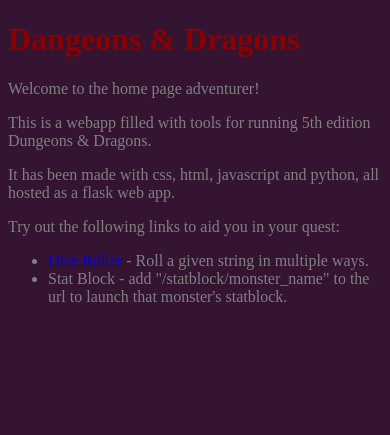
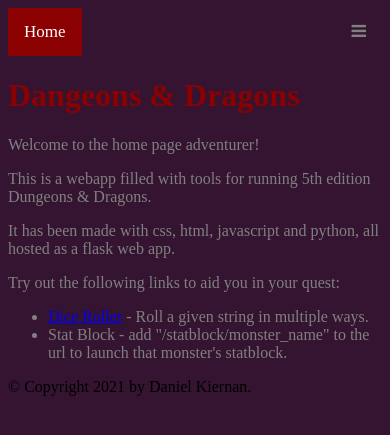
Before and after one commit to Macavitymadcap/DnD, a Flask app: page / in a window 390 px wide. Shown: the top 435 px of the page. Run offline with Flask 2, Linux system fonts and the light colour scheme; some web fonts are replaced.

Commit message:
Added base html and css

```diff
--- /dev/null
+++ b/Static/base.css
@@ -0,0 +1,57 @@
+/* Add a black background color to the top navigation */
+.topnav {
+  background-color: #351431;
+  overflow: hidden;
+}
+
+/* Style the links inside the navigation bar */
+.topnav a {
+  float: left;
+  display: block;
+  color: grey;
+  text-align: center;
+  padding: 14px 16px;
+  text-decoration: none;
+  font-size: 17px;
+}
+
+/* Change the color of links on hover */
+.topnav a:hover {
+  background-color: #ddd;
+  color: black;
+}
+
+/* Add an active class to highlight the current page */
+.topnav a.active {
+    color: #8B0000;
+    background-color:#8B0000;
+  color: white;
+}
+
+/* Hide the link that should open and close the topnav on small screens */
+.topnav .icon {
+  display: none;
+}
+/* When the screen is less than 600 pixels wide, hide all links, except for the first one ("Home"). Show the link that contains should open and close the topnav (.icon) */
+@media screen and (max-width: 600px) {
+  .topnav a:not(:first-child) {display: none;}
+  .topnav a.icon {
+    float: right;
+    display: block;
+  }
+}
+
+/* The "responsive" class is added to the topnav with JavaScript when the user clicks on the icon. This class makes the topnav look good on small screens (display the links vertically instead of horizontally) */
+@media screen and (max-width: 600px) {
+  .topnav.responsive {position: relative;}
+  .topnav.responsive a.icon {
+    position: absolute;
+    right: 0;
+    top: 0;
+  }
+  .topnav.responsive a {
+    float: none;
+    display: block;
+    text-align: left;
+  }
+}
--- /dev/null
+++ b/templates/base.html
@@ -0,0 +1,34 @@
+<!DOCTYPE html>
+<head>
+    <title>{% block title %}{% endblock %} - Dangeons & Dragons</title>
+    {% block head %}{% endblock %}
+    <link rel="stylesheet" href="https://cdnjs.cloudflare.com/ajax/libs/font-awesome/4.7.0/css/font-awesome.min.css">
+    <link rel="stylesheet" href="{{ url_for('static', filename='base.css') }}"/>
+    <script>
+        /* Toggle between adding and removing the "responsive" class to topnav when the user clicks on the icon */
+        function myFunction() {
+        var x = document.getElementById("myTopnav");
+        if (x.className === "topnav") {
+            x.className += " responsive";
+        } else {
+            x.className = "topnav";
+        }
+        }
+    </script>
+</head>
+<div class="topnav" id="myTopnav">
+    <a href="{{ url_for('home') }}" class="active">Home</a>
+    <a href="{{ url_for('dice_roller') }}">Dice</a>
+    <a href="#contact">Contact</a>
+    <a href="#about">About</a>
+    <a href="javascript:void(0);" class="icon" onclick="myFunction()"><i class="fa fa-bars"></i></a>
+</div>
+<body>
+    <div id="content">{% block content %}{% endblock %}</div>
+    <div id="footer">
+        {% block footer %}
+        &copy; Copyright 2021 by Daniel Kiernan</a>.
+        {% endblock %}
+    </div>
+</body>
+</html>
--- a/templates/index.html
+++ b/templates/index.html
@@ -1,11 +1,11 @@
 <!doctype html>
-<html>
-    <head>
-        <title>Dangeons & Dragons</title>
+{% extends 'base.html' %}
+{% block title %}Home{% endblock %}
+{% block head %}
     <link rel="stylesheet" href="{{ url_for('static', filename='index.css') }}">
     <link rel="stylesheet" href="https://fonts.googleapis.com/css?family=Aclonica|Philospher">
-    </head>
-    <body>
+{% endblock %}
+{% block content %}
     <h1>Dangeons & Dragons</h1>
     <p>Welcome to the home page adventurer!</p>
     <p>This is a webapp filled with tools for running 5th edition Dungeons & Dragons.</p>
@@ -15,5 +15,4 @@
         <li><a href="{{ url_for('dice_roller') }}">Dice Roller</a> - Roll a given string in multiple ways.</li>
         <li>Stat Block</a> - add "/statblock/monster_name" to the url to launch that monster's statblock.</li>
     </ul>
-    </body>
-</html>
+{% endblock %}
```
Lines whose indentation alone changed are shown as unchanged.
